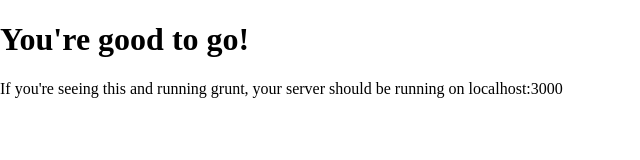
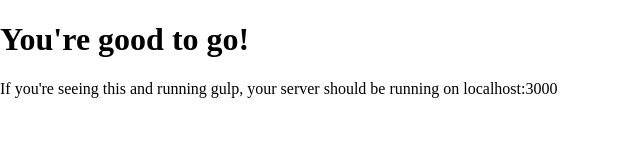
Before and after one commit to tangentsnowball/house-styles-nkd, a website: page index.html in a window 1280 px wide. Shown: the full height of the page, 0-640 px from the left. Drawn offline with nearby package versions, Linux system fonts and the light colour scheme.

Commit message:
minor changes to index.html

```diff
--- a/index.html
+++ b/index.html
@@ -2,7 +2,7 @@
 <html lang="en" id="site" class="nojs">
 <head>
 
-    <title>Tangent House Styles</title>
+    <title>Tangent House Styles NKD</title>
     <meta charset="utf-8" />
     <meta name="viewport" content="initial-scale=1.0">
 
@@ -17,7 +17,7 @@
 <body>
     <div class="container">
         <h1>You're good to go!</h1>
-        <p>If you're seeing this and running grunt, your server should be running on localhost:3000</p>
+        <p>If you're seeing this and running gulp, your server should be running on localhost:3000</p>
     </div>
 
 
```
